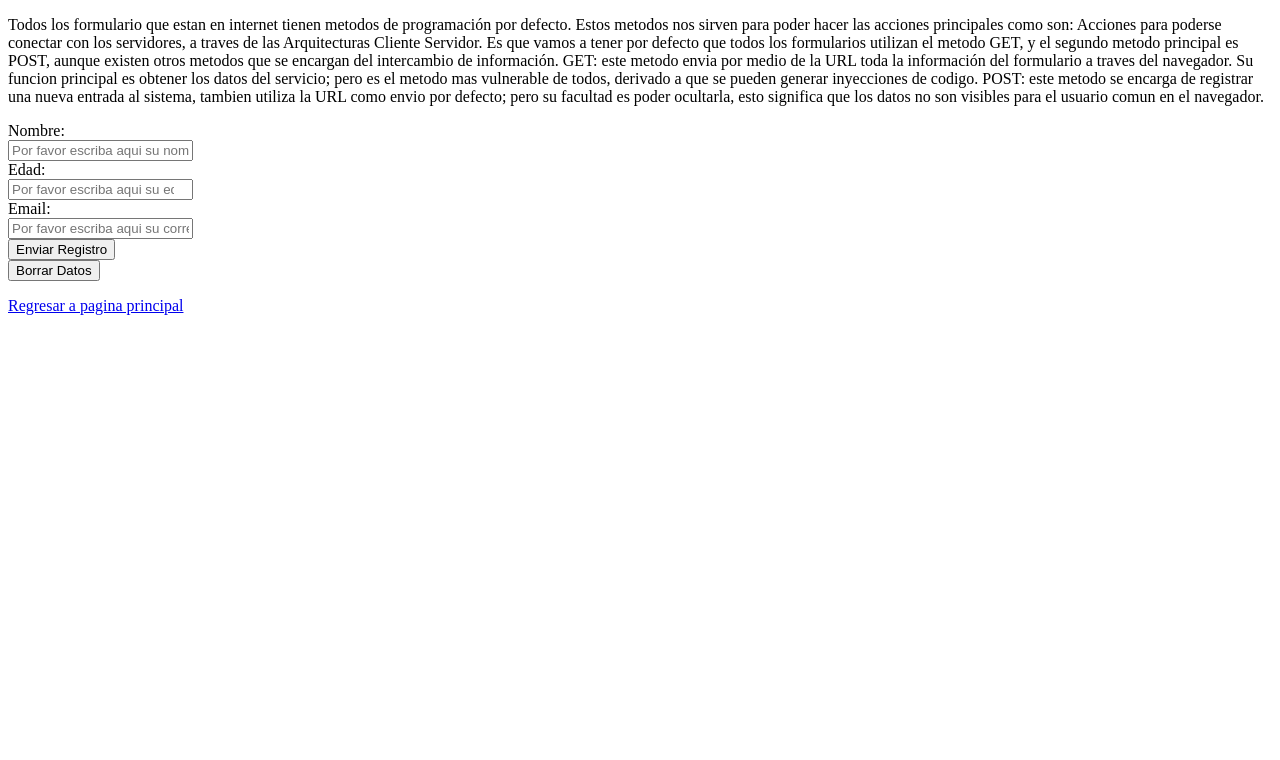
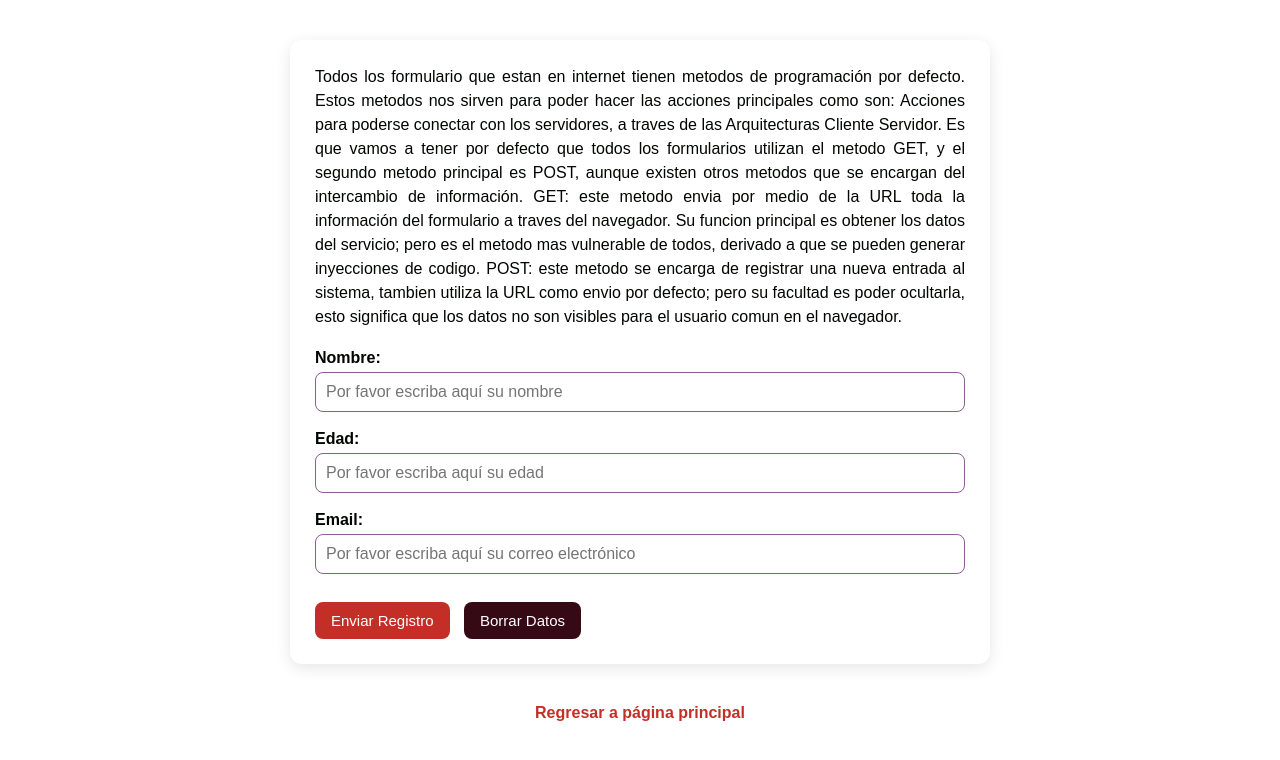
Before and after one commit to SanchezSalazarOsvaldo/4IV8_Sanchez_Salazar_Osvaldo, a plain HTML site: page 02Formulario/index.html in a window 1280 px wide. Drawn offline with Linux system fonts and the light colour scheme; a web font is replaced by a local one.

Commit message:
CSS del formulario visto en clase

```diff
--- a/02Formulario/JS/ValidarFormulario.js
+++ b/02Formulario/JS/ValidarFormulario.js
@@ -1,76 +1,59 @@
-function validar(formulario){
+function validar(formulario) {
+    var nombre = formulario.nombre.value.trim();
+    var edad = formulario.edad.value.trim();
+    var email = formulario.email.value.trim();
 
-    //vamos a crear una función para validar un numero minimo de caracteres en el nombre
-    if(formulario.nombre.value.length < 3){
-        alert("por favor ingrese un nombre mayor de 3 caracteres");
+    if (nombre.length === 0) {
+        alert("Por favor escriba su nombre.");
         formulario.nombre.focus();
         return false;
     }
 
-    var abcOK = "QWERTYUIOPPÑLKJHGFDSAZXCVBNM"+"qwertyuiopñlkjhgfdsazxcvbnm";
-
-    var checkString = formulario.nombre.value;
-
-    var allValid = true;
-
-    //tenemos que ir comparando y recorriendo la cadena caracter por caracter
-    for(var i = 0; i < checkString.length; i++){
-        //necesito la cadena pasarla a caracter
-        var caracteres = checkString.charAt(i);
-        for(var j = 0; j < abcOK.length; j++){
-            if(caracteres == abcOK.charAt(j)){
-                break;
-            }
-        }
-        if(j == abcOK.length){
-            allValid = false;
-            break;
-        }
-    }
-    if(!allValid){
-        alert("Por favor escriba unicamente letras en el campo nombre");
+    if (nombre.length < 3) {
+        alert("Por favor ingrese un nombre mayor de 3 caracteres.");
         formulario.nombre.focus();
         return false;
     }
 
-    var abcOK = "1234567890";
+    var nombreOK = /^[A-Za-zÁÉÍÓÚáéíóúÑñ\s]+$/;
+    if (!nombreOK.test(nombre)) {
+        alert("Por favor escriba únicamente letras en el campo nombre.");
+        formulario.nombre.focus();
+        return false;
+    }
 
-    var checkString = formulario.edad.value;
-
-    var allValid = true;
-
-    //tenemos que ir comparando y recorriendo la cadena caracter por caracter
-    for(var i = 0; i < checkString.length; i++){
-        //necesito la cadena pasarla a caracter
-        var caracteres = checkString.charAt(i);
-        for(var j = 0; j < abcOK.length; j++){
-            if(caracteres == abcOK.charAt(j)){
-                break;
-            }
-        }
-        if(j == abcOK.length){
-            allValid = false;
-            break;
-        }
-    }
-    if(!allValid){
-        alert("Por favor escriba unicamente números en el campo edad");
+    if (edad.length === 0) {
+        alert("Por favor escriba su edad.");
         formulario.edad.focus();
         return false;
     }
-    //algo.algo@algo.algo  MIGJ861019
 
-    var correoelectronico = /^[^\s@]+@[^\s@]+\.[^\s@]+$/;
+    var edadNumero = Number(edad);
+    if (isNaN(edadNumero)) {
+        alert("Por favor escriba únicamente números en el campo edad.");
+        formulario.edad.focus();
+        return false;
+    }
 
-    var txt = formulario.email.value;
+    if (edadNumero < 1 || edadNumero > 100) {
+        alert("La edad debe estar entre 1 y 100 años.");
+        formulario.edad.focus();
+        return false;
+    }
 
-    alert("Email " + (correoelectronico.test(txt)?" ":" no " )+"valido");
+    if (email.length === 0) {
+        alert("Por favor escriba su correo electrónico.");
+        formulario.email.focus();
+        return false;
+    }
 
-    if (!allValid) {
-    alert("Email no valido");
-    formulario.email.focus();
-    return false;
+    var correoOK = /^[^\s@]+@[^\s@]+\.[^\s@]+$/;
+    if (!correoOK.test(email)) {
+        alert("Por favor escriba un correo electrónico válido.");
+        formulario.email.focus();
+        return false;
+    }
+
+    alert("Formulario enviado correctamente.");
+    return true;
 }
-
-return true;
-}
--- /dev/null
+++ b/02Formulario/css/style.css
@@ -0,0 +1,99 @@
+* {
+    box-sizing: border-box;
+    margin: 0;
+    padding: 0;
+}
+
+body {
+    font-family: 'Madimi One', Arial, Helvetica, sans-serif;
+    background-color: #FFFFFF; /* Background */
+    color: #000500; /* Texto */
+}
+
+.container {
+    width: 90%;
+    max-width: 700px;
+    margin: 40px auto;
+}
+
+.form-container {
+    background-color: #FFFFFF;
+    padding: 25px;
+    border-radius: 12px;
+    box-shadow: 0 4px 15px rgba(0, 0, 0, 0.1);
+}
+
+p {
+    margin-bottom: 20px;
+    line-height: 1.5;
+    text-align: justify;
+}
+
+label {
+    font-weight: bold;
+    color: #000500;
+}
+
+input[type="text"],
+input[type="number"],
+input[type="email"] {
+    width: 100%;
+    padding: 10px;
+    margin-top: 5px;
+    border: 1px solid #89608E; /* Accent 2 */
+    border-radius: 8px;
+    font-size: 16px;
+}
+
+input[type="text"]:focus,
+input[type="number"]:focus,
+input[type="email"]:focus {
+    outline: none;
+    border-color: #9BA2FF; /* Primary */
+}
+
+input[type="submit"],
+input[type="reset"] {
+    padding: 10px 16px;
+    border: none;
+    border-radius: 8px;
+    cursor: pointer;
+    font-size: 15px;
+    margin-right: 10px;
+    margin-top: 10px;
+}
+
+input[type="submit"] {
+    background-color: #C32F27; /* Accent */
+    color: #FFFFFF;
+}
+
+input[type="reset"] {
+    background-color: #360A14; /* Secondary */
+    color: #FFFFFF;
+}
+
+input[type="submit"]:hover {
+    background-color: #9BA2FF; /* Primary */
+}
+
+input[type="reset"]:hover {
+    background-color: #89608E; /* Accent 2 */
+}
+
+.container-footer {
+    width: 90%;
+    max-width: 700px;
+    margin: 20px auto 40px auto;
+    text-align: center;
+}
+
+footer a {
+    text-decoration: none;
+    color: #C32F27;
+    font-weight: bold;
+}
+
+footer a:hover {
+    color: #9BA2FF;
+}
--- a/02Formulario/index.html
+++ b/02Formulario/index.html
@@ -1,54 +1,50 @@
 <!DOCTYPE html>
-<html lang="en">
+<html lang="es">
 <head>
     <meta charset="UTF-8">
     <meta name="viewport" content="width=device-width, initial-scale=1.0">
     <title>Ejemplo de formulario y su Validación</title>
-    <script src="./JS/ValidarFormulario.js" ></script>
+    <link rel="stylesheet" href="./css/style.css">
+    <script src="./JS/ValidarFormulario.js" defer></script>
+    <link href="https://fonts.googleapis.com/css2?family=Madimi+One&display=swap" rel="stylesheet">
 </head>
 <body>
-    <div class="container" >
-        <div class="form-container" >
+    <div class="container">
+        <div class="form-container">
             <p>
                 Todos los formulario que estan en internet tienen metodos de programación por defecto. Estos metodos nos sirven para poder hacer las acciones principales como son:
                 Acciones para poderse conectar con los servidores, a traves de las Arquitecturas Cliente Servidor.
                 Es que vamos a tener por defecto que todos los formularios utilizan el metodo GET, y el segundo metodo principal es POST, aunque existen otros metodos que se encargan del intercambio de información.
                 GET: este metodo envia por medio de la URL toda la información del formulario a traves del navegador. Su funcion principal es obtener los datos del servicio; pero es el metodo mas vulnerable de todos, derivado a que se pueden generar inyecciones de codigo.
                 POST: este metodo se encarga de registrar una nueva entrada al sistema, tambien utiliza la URL como envio por defecto; pero su facultad es poder ocultarla, esto significa que los datos no son visibles para el usuario comun en el navegador.
-                <form name="formulario" method="POST" id="formulario" onsubmit="return validar(this)">
-                    <label for="Nombre">
-                        Nombre:
-                    </label>
-                    <br>
-                    <input type="text" name="nombre" id="nombre" placeholder="Por favor escriba aqui su nombre" >
-                    <br>
-                    <label for="Edad">
-                        Edad:
-                    </label>
-                    <br>
-                    <input type="number" name="edad" id="edad" placeholder="Por favor escriba aqui su edad" >
-                    <br>
-                    <label for="Email">
-                        Email:
-                    </label>
-                    <br>
-                    <input type="email" name="email" id="email" placeholder="Por favor escriba aqui su correo electronico" >
-                    <br>
-                    <input type="submit" name="enviar" value="Enviar Registro">
-                    <br>
-                    <input type="reset" name="borrar" value="Borrar Datos">
+            </p>
 
-                </form>
+            <form name="formulario" id="formulario" method="POST" onsubmit="return validar(this)">
+                <label for="nombre">Nombre:</label>
+                <br>
+                <input type="text" name="nombre" id="nombre" placeholder="Por favor escriba aquí su nombre">
+                <br><br>
 
+                <label for="edad">Edad:</label>
+                <br>
+                <input type="number" name="edad" id="edad" placeholder="Por favor escriba aquí su edad">
+                <br><br>
 
-            </p>
+                <label for="email">Email:</label>
+                <br>
+                <input type="email" name="email" id="email" placeholder="Por favor escriba aquí su correo electrónico">
+                <br><br>
+
+                <input type="submit" name="enviar" value="Enviar Registro">
+                <input type="reset" name="borrar" value="Borrar Datos">
+            </form>
         </div>
     </div>
+
     <div class="container-footer">
-            <footer>
-                <a href="../index.html">Regresar a pagina principal</a>
-            </footer>
-        </div>
+        <footer>
+            <a href="../index.html">Regresar a página principal</a>
+        </footer>
     </div>
 </body>
 </html>
```
Also changed, not shown: 03EjerciciosDeValidacion/index.html (added, +11 -0 lines), 03EjerciciosDeValidacion/css/style.css (added).
